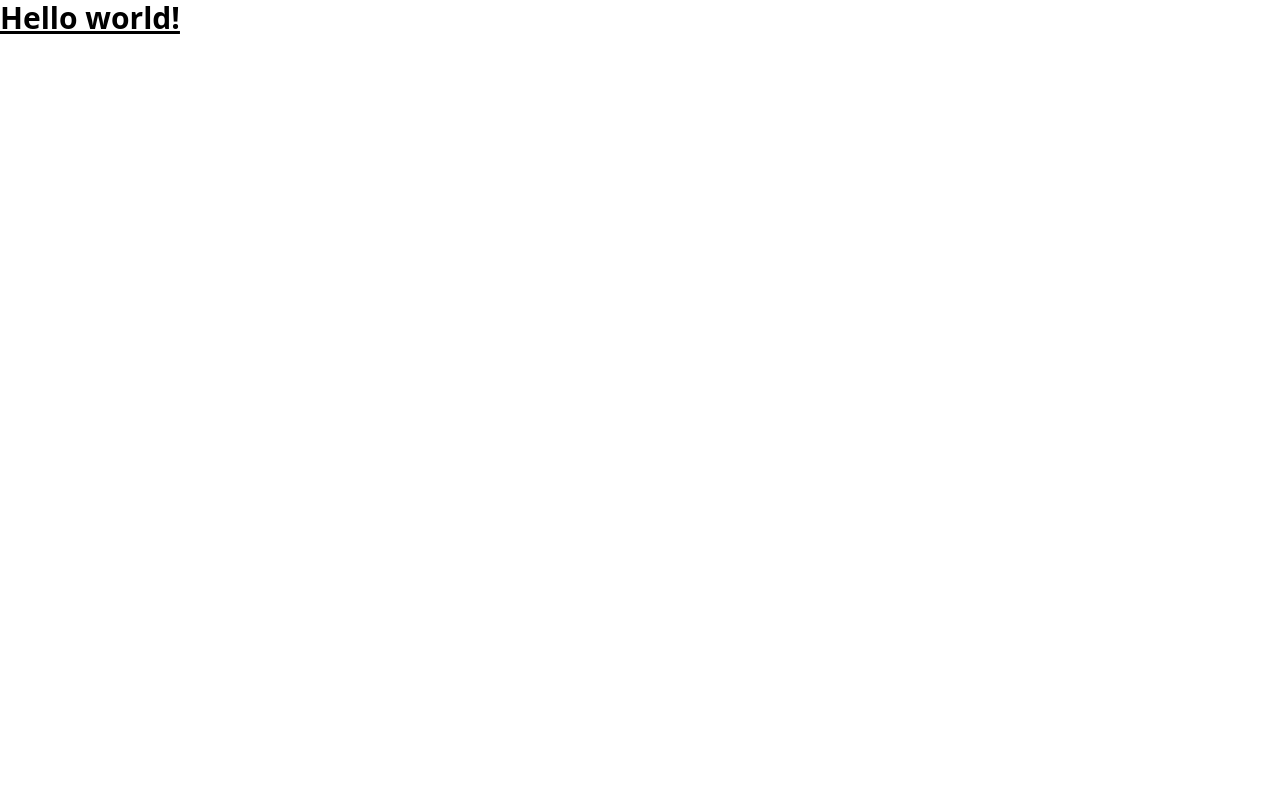
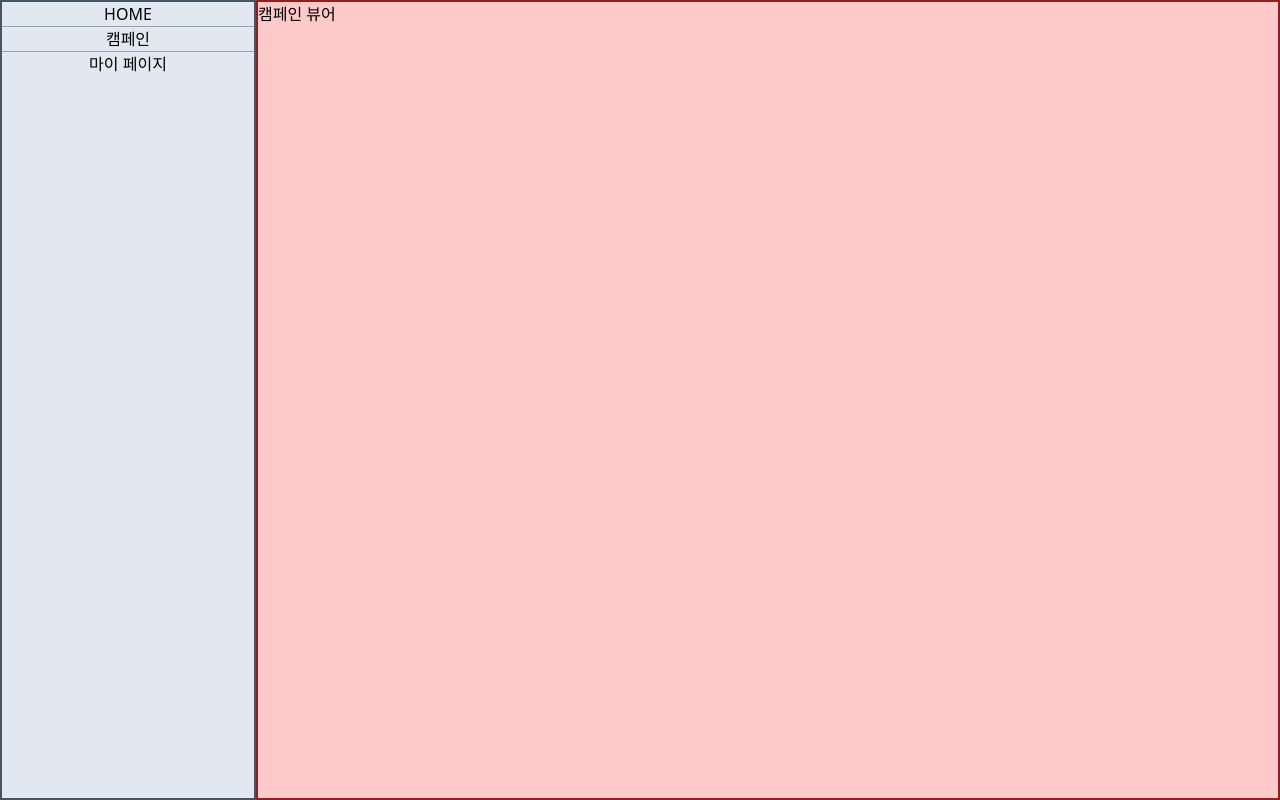
Before and after one commit to feynubrick/6-5-0-client, a React (Create React App) app: page / in a window 1280 px wide. Built offline with nearby package versions, Linux system fonts and the light colour scheme.

Commit message:
added layout for home page

```diff
--- a/src/App.tsx
+++ b/src/App.tsx
@@ -1,5 +1,7 @@
+import Home from './pages/Home';
+
 function App() {
-  return <h1 className="text-3xl font-bold underline">Hello world!</h1>;
+  return <Home />;
 }
 
 export default App;
--- /dev/null
+++ b/src/components/CampaignViewer.tsx
@@ -0,0 +1,7 @@
+function CampaignViewer() {
+  return (
+    <div className="h-full bg-red-200 border-2 border-red-800">캠페인 뷰어</div>
+  );
+}
+
+export default CampaignViewer;
--- /dev/null
+++ b/src/components/SidePanel.tsx
@@ -0,0 +1,13 @@
+import SidePanelButton from './SidePanelButton';
+
+function SidePanel() {
+  return (
+    <div className="h-full bg-slate-200 flex flex-col border-2 border-slate-600 divide-y divide-slate-400">
+      <SidePanelButton text="HOME" />
+      <SidePanelButton text="캠페인" />
+      <SidePanelButton text="마이 페이지" />
+    </div>
+  );
+}
+
+export default SidePanel;
--- /dev/null
+++ b/src/components/SidePanelButton.tsx
@@ -0,0 +1,9 @@
+interface IProps {
+  text: string;
+}
+
+function SidePanelButton({ text }: IProps) {
+  return <button>{text}</button>;
+}
+
+export default SidePanelButton;
--- /dev/null
+++ b/src/pages/Home.tsx
@@ -0,0 +1,17 @@
+import SidePanel from '../components/SidePanel';
+import CampaignViewer from '../components/CampaignViewer';
+
+function Home() {
+  return (
+    <div className="flex h-screen flex-row">
+      <div className="flex-initial w-64">
+        <SidePanel />
+      </div>
+      <div className="flex-1">
+        <CampaignViewer />
+      </div>
+    </div>
+  );
+}
+
+export default Home;
```
Also changed, not shown: 1 other file (tests, documents, lock files or other folders).
